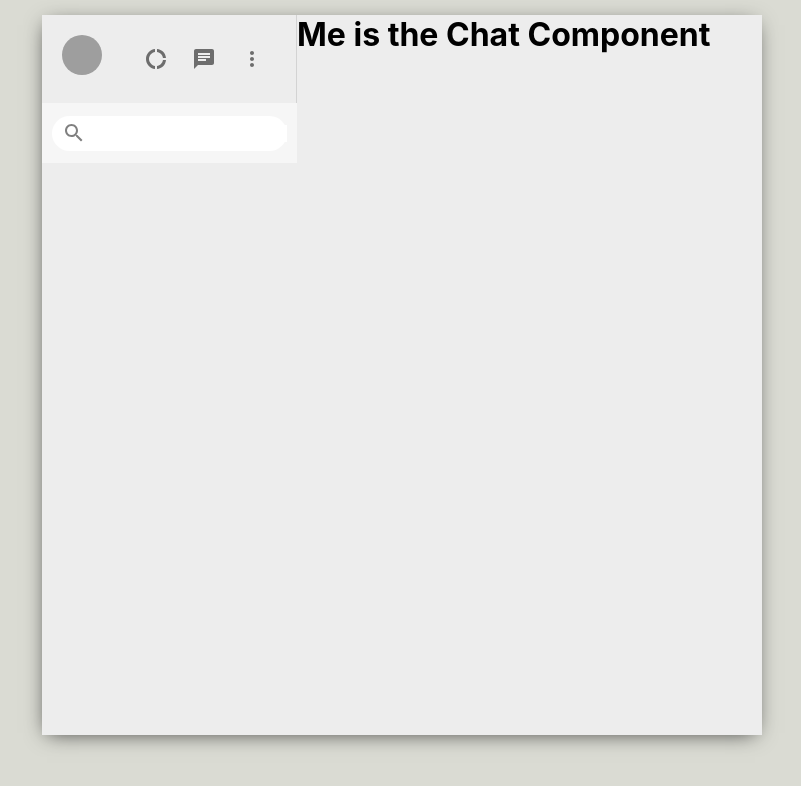
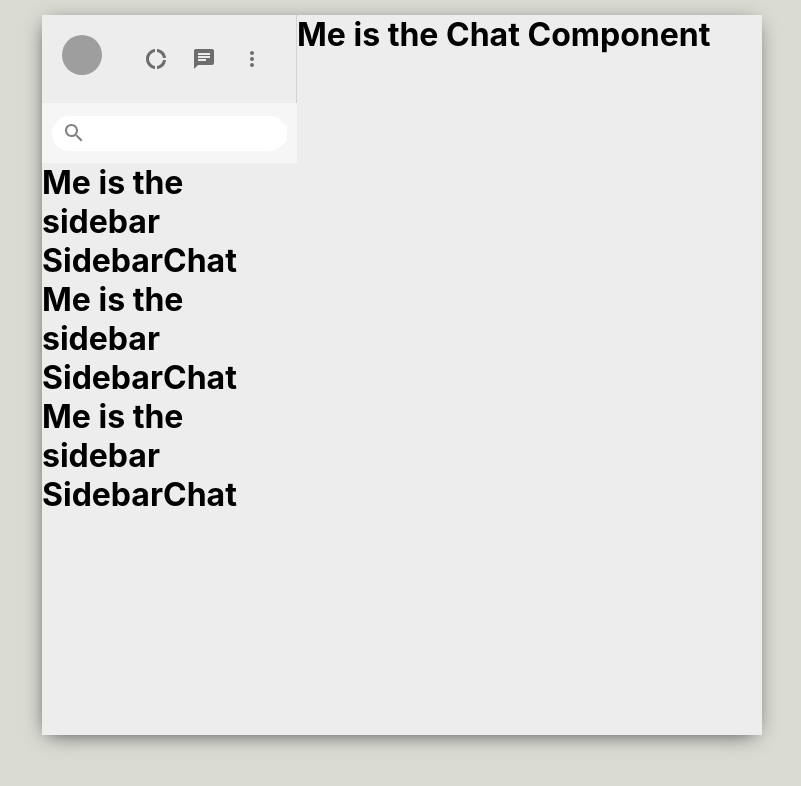
Before and after one commit to CannedShroud/whatsapp-mern, a React (Create React App) app: page / in a window 1280 px wide. Shown: the top 786 px of the page, without its empty margins (238-1039 px from the left). Built offline with nearby package versions, Linux system fonts and the light colour scheme; grey boxes are pictures that could not be loaded.

Commit message:
Init SidebarChat component

```diff
--- a/src/Sidebar.js
+++ b/src/Sidebar.js
@@ -2,6 +2,7 @@ import { Avatar, IconButton } from "@material-ui/core";
 import { Chat, DonutLarge, MoreVert, SearchOutlined } from "@material-ui/icons";
 import React from "react";
 import "./Sidebar.css";
+import SidebarChat from "./SidebarChat";
 
 function Sidebar() {
   return (
@@ -20,12 +21,17 @@ function Sidebar() {
           </IconButton>
         </div>
       </div>
-        <div className="sidebar__search">
-          <div className="sidebar__searchContainer">
-            <SearchOutlined />
-            <input type="text" />
-          </div>
+      <div className="sidebar__search">
+        <div className="sidebar__searchContainer">
+          <SearchOutlined />
+          <input type="text" />
         </div>
+      </div>
+      <div className="sidebar__chats">
+        <SidebarChat />
+        <SidebarChat />
+        <SidebarChat />
+      </div>
     </div>
   );
 }
--- /dev/null
+++ b/src/SidebarChat.js
@@ -0,0 +1,12 @@
+import React from "react";
+import "./SidebarChat.css";
+
+function SidebarChat() {
+  return (
+    <div className="sidebarChat">
+      <h1>Me is the sidebar SidebarChat</h1>
+    </div>
+  );
+}
+
+export default SidebarChat;
```
Also changed, not shown: src/SidebarChat.css (added).
